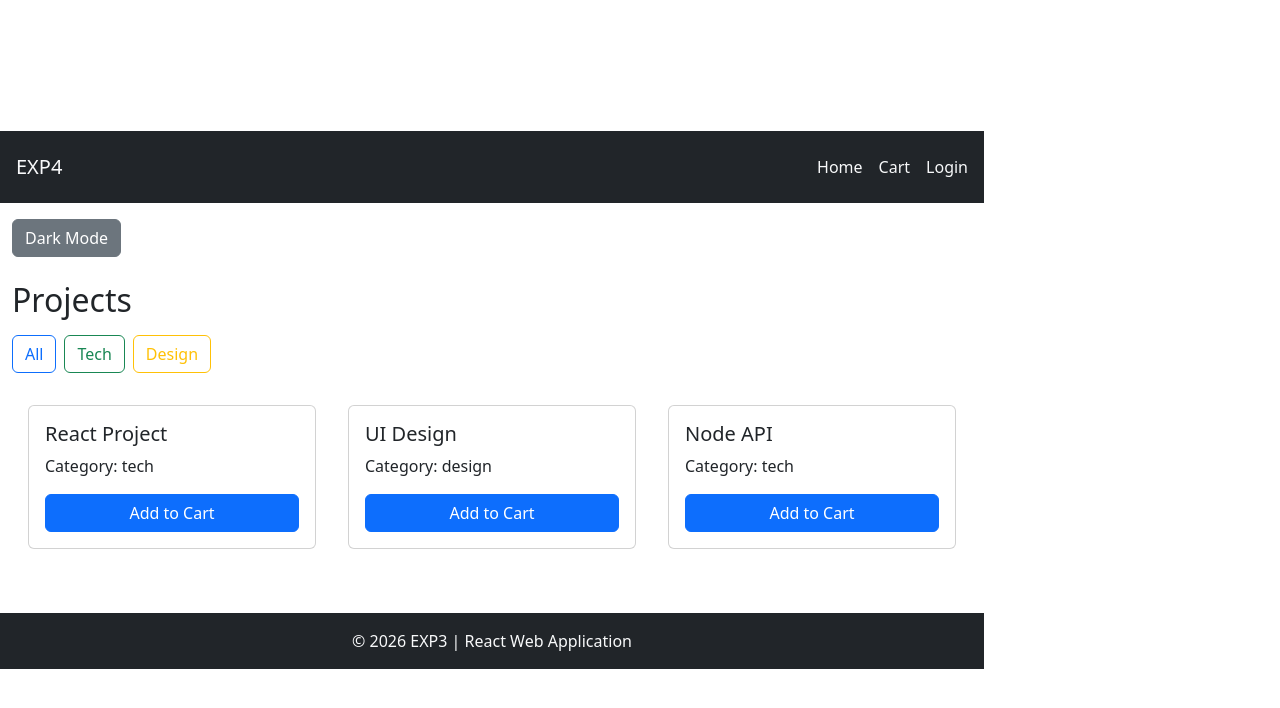
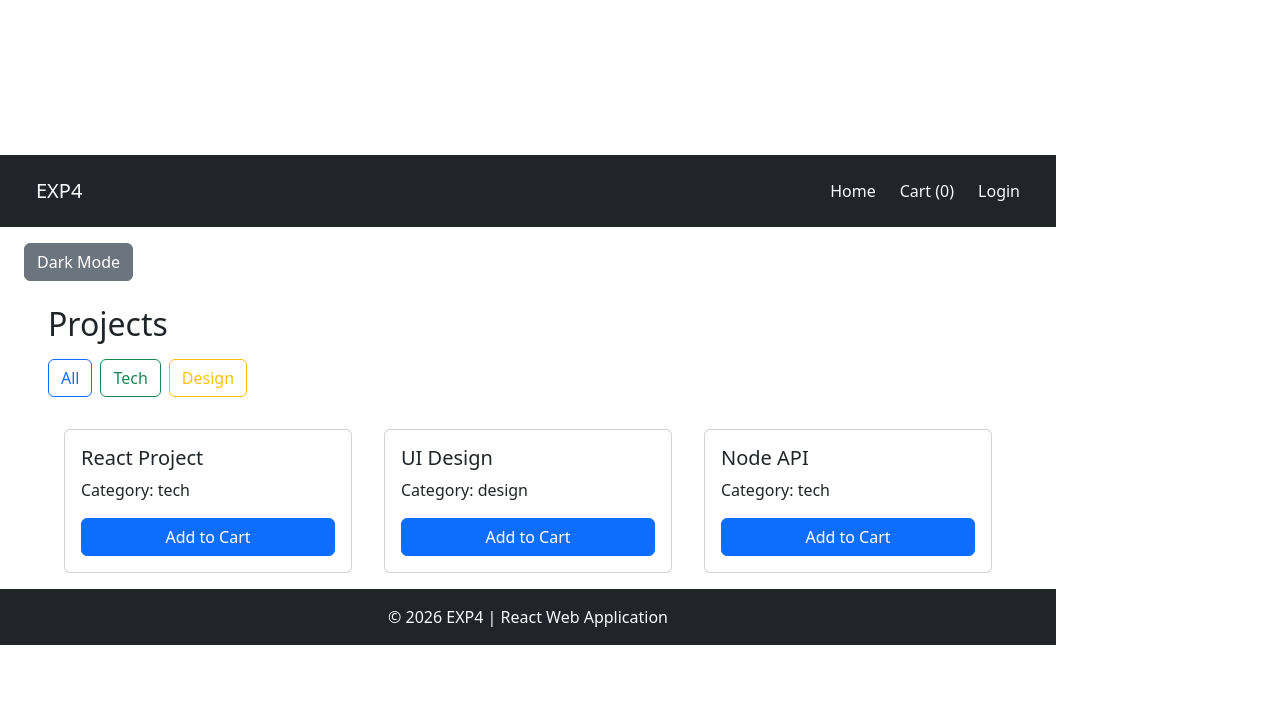
Before and after one commit to Maniin1077/Fst2Exp4, a React (Vite) app: page / in a window 1280 px wide. Shown: the top 708 px of the page. Built offline with nearby package versions, Linux system fonts and the light colour scheme.

Commit message:
Final EXP4 update: Full width layout, Context, Reducer, useMemo, Login & Cart working

```diff
--- a/src/App.jsx
+++ b/src/App.jsx
@@ -12,7 +12,7 @@ export default function App() {
     <BrowserRouter>
       <Navbar />
 
-      <div className="container mt-3">
+      <div className="container-fluid px-4 mt-3">
         <ThemeToggle />
       </div>
 
--- a/src/components/Footer.jsx
+++ b/src/components/Footer.jsx
@@ -1,9 +1,7 @@
 export default function Footer() {
   return (
-    <footer className="bg-dark text-light text-center py-3 mt-5">
-      <p className="mb-0">
-        © 2026 EXP3 | React Web Application
-      </p>
+    <footer className="bg-dark text-light text-center py-3 w-100">
+      © 2026 EXP4 | React Web Application
     </footer>
-  )
+  );
 }
--- a/src/components/Navbar.jsx
+++ b/src/components/Navbar.jsx
@@ -1,14 +1,22 @@
 import { Link } from "react-router-dom";
+import { useContext } from "react";
+import { AppContext } from "../context/AppContext";
 
 export default function Navbar() {
+  const { state } = useContext(AppContext);
+
   return (
-    <nav className="navbar navbar-dark bg-dark p-3">
-      <Link className="navbar-brand text-light" to="/">EXP4</Link>
+    <nav className="navbar navbar-dark bg-dark px-4 py-3 w-100">
+      <div className="container-fluid">
+        <Link className="navbar-brand text-light" to="/">EXP4</Link>
 
-      <div>
-        <Link className="text-light me-3" to="/">Home</Link>
-        <Link className="text-light me-3" to="/cart">Cart</Link>
-        <Link className="text-light" to="/login">Login</Link>
+        <div>
+          <Link className="text-light me-4" to="/">Home</Link>
+          <Link className="text-light me-4" to="/cart">
+            Cart ({state.cart.length})
+          </Link>
+          <Link className="text-light" to="/login">Login</Link>
+        </div>
       </div>
     </nav>
   );
--- a/src/pages/Cart.jsx
+++ b/src/pages/Cart.jsx
@@ -5,7 +5,7 @@ export default function Cart() {
   const { state, dispatch } = useContext(AppContext);
 
   return (
-    <div className="container-fluid mt-4">
+    <div className="container-fluid px-5 mt-4">
       <h2>Cart Items</h2>
 
       {state.cart.length === 0 && <p>No items in cart.</p>}
--- a/src/pages/Home.jsx
+++ b/src/pages/Home.jsx
@@ -18,7 +18,7 @@ export default function Home() {
   }, [filter]);
 
   return (
-    <div className="container-fluid mt-4">
+    <div className="container-fluid px-5 mt-4">
       <h2>Projects</h2>
       <FilterBar setFilter={setFilter} />
 
```
